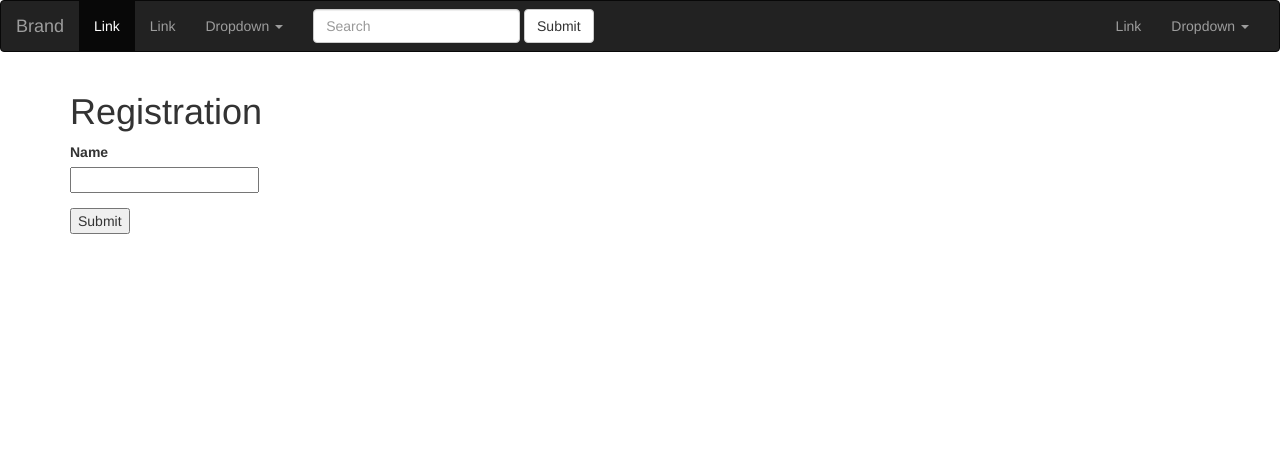
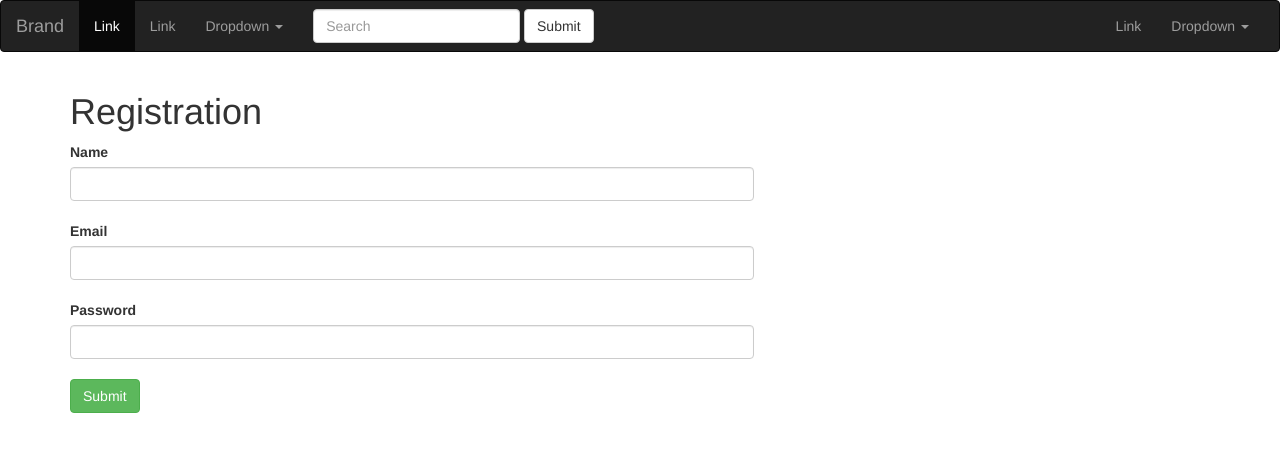
Before and after one commit to AttiR/Flask-Web-Development, a Flask app: page / in a window 1280 px wide. Shown: the top 452 px of the page. Run offline with Flask 2, Linux system fonts and the light colour scheme; some libraries are stand-ins or nearby versions.

Commit message:
forms validators

```diff
--- a/flask_forms/app.py
+++ b/flask_forms/app.py
@@ -1,6 +1,8 @@
 from flask import Flask, render_template, request
 from flask_wtf import FlaskForm
-from wtforms import StringField, SubmitField
+from flask_wtf.recaptcha import validators
+from wtforms import StringField, SubmitField, PasswordField
+from wtforms.validators import DataRequired, Length, Email
 from flask_bootstrap import Bootstrap
 from dotenv import load_dotenv
 load_dotenv()
@@ -12,8 +14,11 @@ app.config['SECRET_KEY'] = os.getenv("MY_KEY")
 bootstrap = Bootstrap(app)
 
 class Myform(FlaskForm):
-    text = StringField('Name')
+    text = StringField('Name', validators = [DataRequired(), Length(min=2, max=20)])
+    email = StringField('Email', validators = [DataRequired(), Email()])
+    password = PasswordField('Password', validators= [DataRequired(), Length(min=8, max=15)])
     submit = SubmitField('Submit')
+
 
 
 
--- a/flask_forms/static/site.css
+++ b/flask_forms/static/site.css
@@ -0,0 +1,3 @@
+.form-control{
+    width: 60%;
+}
--- a/flask_forms/templates/index.html
+++ b/flask_forms/templates/index.html
@@ -1,14 +1,17 @@
 {% extends "base.html" %} {% block content %}
 <div class="container">
   <h1>Registration</h1>
+
   <form action="">
-    {{ template_form.hidden_tag() }}
-    <div class="form-group">
-      {{ template_form.text.label }} <br>
-      {{ template_form.text() }}
-    </div>
+    {{ template_form.hidden_tag() }} {{
+    template_form.text.label(class="form-label") }} <br />
+    {{ template_form.text(class="form-control in") }}<br />
+    {{template_form.email.label}} <br />
+    {{ template_form.email(class="form-control in") }} <br />
+    {{template_form.password.label}} <br />
+    {{ template_form.password(class="form-control in") }} <br />
 
-    {{ template_form.submit() }}
+    {{template_form.submit(class="btn btn-success") }}
   </form>
 </div>
 {% endblock %}
```
